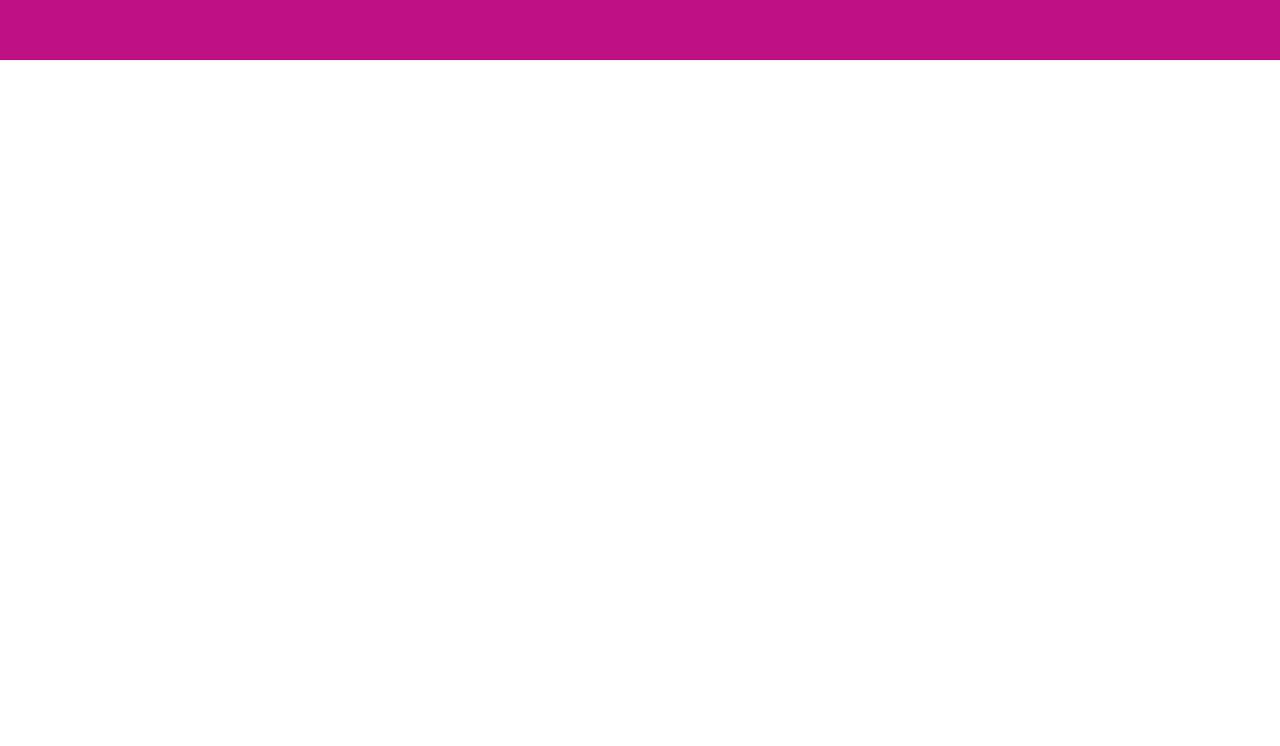
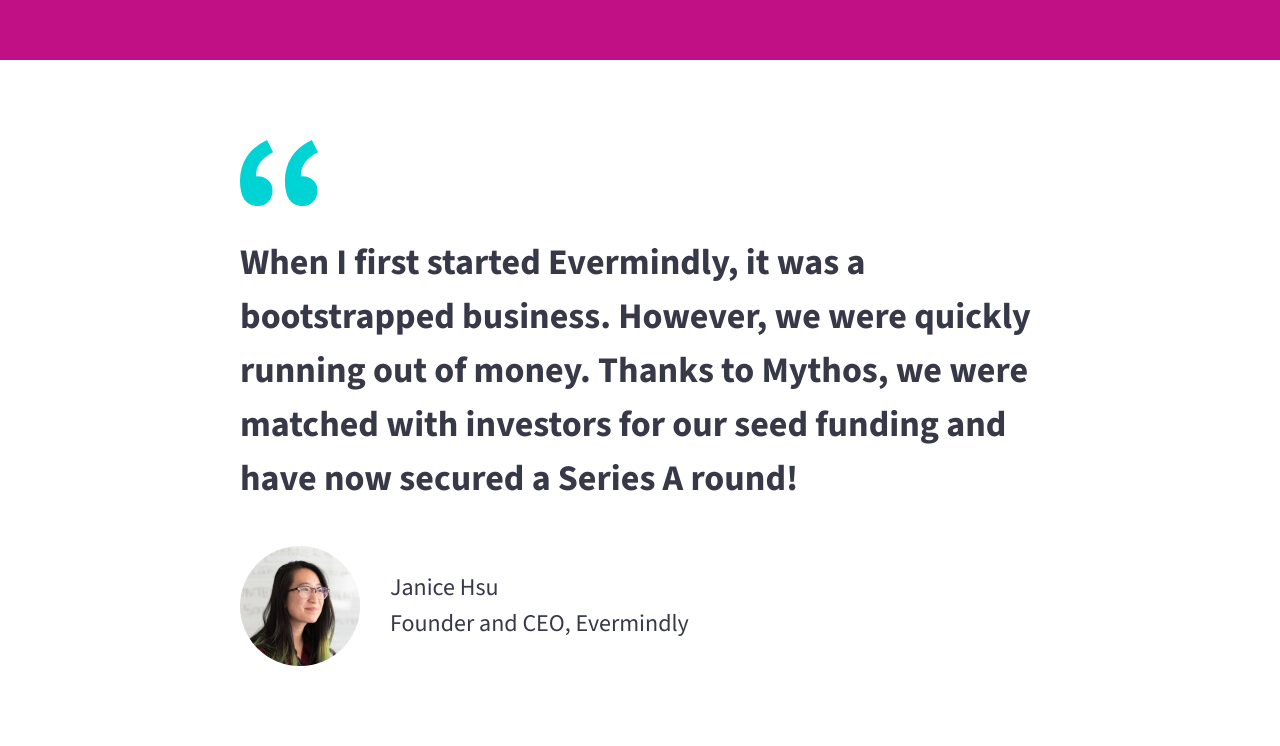
Before and after one commit to Ammar-Taha/mythos-website, a website built with Vite: page index.html in a window 1280 px wide. Shown: the part 1819-2565 px from the top of the page. Before the commit the page ends 1879 px from the top, so only its background shows below. Built offline with nearby package versions, Linux system fonts and the light colour scheme; files whose address does not match are found by name.

Commit message:
feat: added the testmonials section

```diff
--- a/index.html
+++ b/index.html
@@ -132,6 +132,46 @@
           />
         </div>
       </section>
+
+      <section class="testimonial">
+        <h2 class="visually-hidden">Testimonial</h2>
+        <div class="wrapper testimonial__wrapper">
+          <figure class="testimonial__figure">
+            <img
+              src="./src/assets/quotation-mark.svg"
+              alt="Quotation Mark"
+              class="testimonial__icon"
+              width="78"
+              height="66"
+            />
+            <blockquote class="testimonial__blockquote">
+              <p class="testimonial__quote-text">
+                When I first started Evermindly, it was a bootstrapped business.
+                However, we were quickly running out of money. Thanks to Mythos,
+                we were matched with investors for our seed funding and have now
+                secured a Series A round!
+              </p>
+            </blockquote>
+            <figcaption class="testimonial__author-wrapper">
+              <img
+                class="testimonial__author-image"
+                src="./src/assets/author-1x.jpg"
+                alt="Headshot Janice Hsu"
+                srcset="
+                  ./src/assets/author-2x.jpg 2x,
+                  ./src/assets/author-3x.jpg 3x
+                "
+                width="120"
+                height="120"
+              />
+              <p class="testimonial__author-description">
+                Janice Hsu<br />
+                Founder and CEO, Evermindly
+              </p>
+            </figcaption>
+          </figure>
+        </div>
+      </section>
     </main>
     <footer>
       <h2 class="visually-hidden">Footer</h2>
--- a/src/style.css
+++ b/src/style.css
@@ -344,6 +344,55 @@
       max-width: calc(792 / 16 * 1rem);
     }
   }
+
+  /* Testimonial */
+  .testimonial {
+    .testimonial__wrapper {
+      max-width: calc(800 / 16 * 1rem);
+    }
+
+    .testimonial__icon {
+      width: calc(52 / 16 * 1rem);
+      margin-block-end: calc(20 / 16 * 1rem);
+
+      @media (width >= calc(600 / 16 * 1rem)) {
+        width: calc(78 / 16 * 1rem);
+        margin-block-end: calc(30 / 16 * 1rem);
+      }
+    }
+
+    .testimonial__quote-text {
+      font-size: var(--font-size-quote);
+      font-weight: 700;
+      margin-block-end: calc(30 / 16 * 1rem);
+
+      @media (width >= calc(600 / 16 * 1rem)) {
+        margin-block-end: calc(40 / 16 * 1rem);
+      }
+    }
+
+    .testimonial__author-wrapper {
+      display: flex;
+      flex-direction: column;
+      align-items: center;
+      gap: calc(20 / 16 * 1rem) calc(30 / 16 * 1rem);
+      text-align: center;
+
+      @media (width >= calc(600 / 16 * 1rem)) {
+        flex-direction: row;
+        text-align: left;
+      }
+    }
+
+    .testimonial__author-image {
+      width: calc(120 / 16 * 1rem);
+      border-radius: 50%;
+    }
+
+    .testimonial__author-description {
+      font-size: var(--font-size-quote-author);
+    }
+  }
 }
 
 @layer utilities {
```
Also changed, not shown: src/assets/author-1x.jpg (added), src/assets/author-2x.jpg (added), src/assets/author-3x.jpg (added), src/assets/quotation-mark.svg (added).
